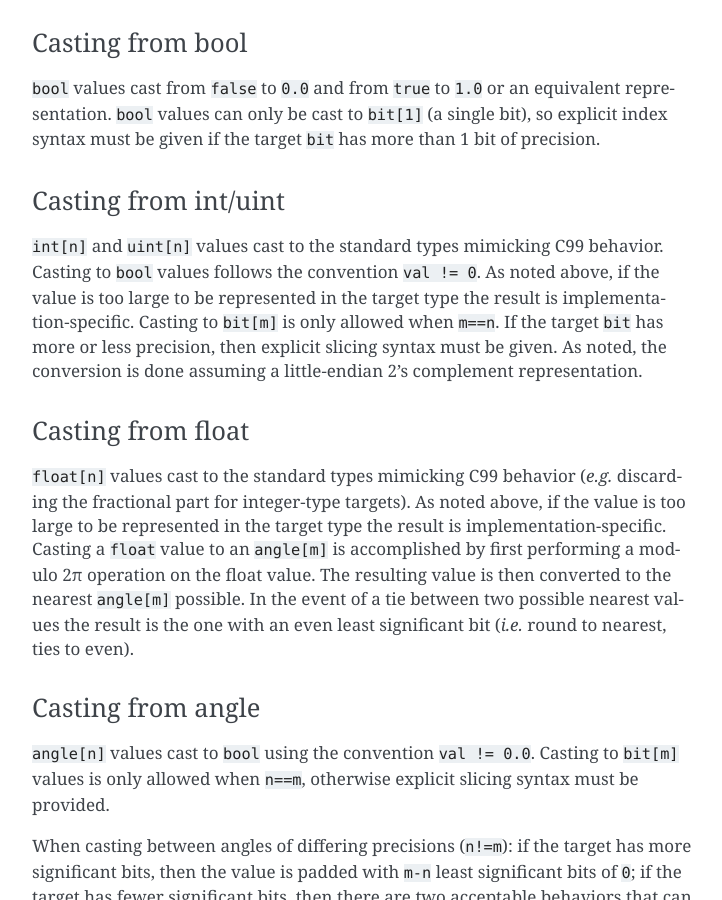
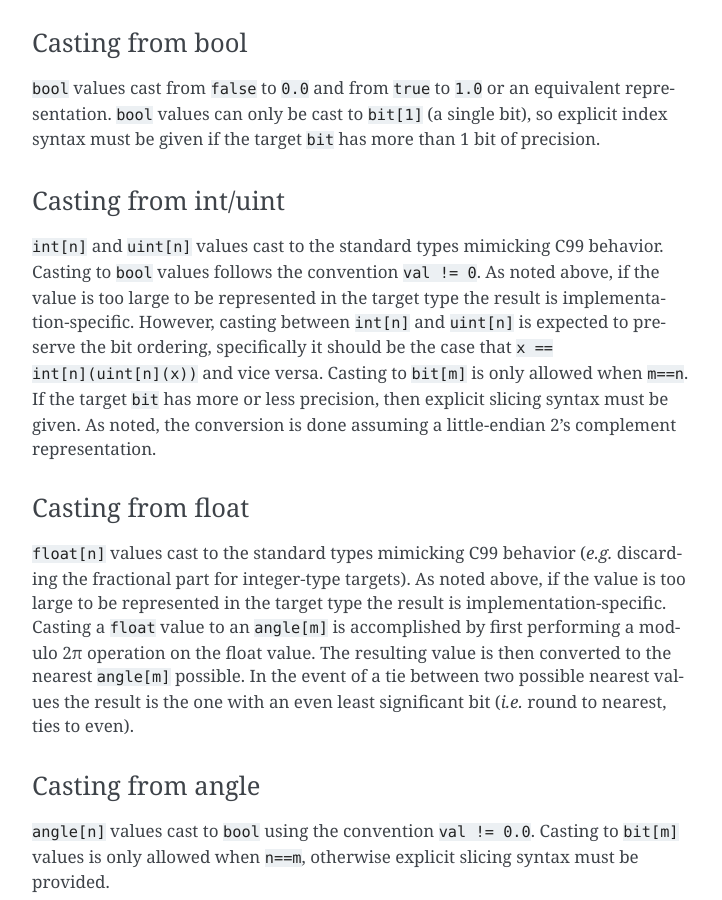
Before and after one commit to openqasm/openqasm, a Sphinx documentation site: the page built from source/language/types.rst, in a window 1280 px wide and 900 px high, scrolled down 8052 px. Shown: the whole window, without its empty margins (388-1110 px from the left). Built offline with Sphinx 7.4.7, drawn with Linux system fonts in a browser that asks for light colours; cross-references to code outside the pages are shown as plain code.

Commit message:
Specify that int(uint(x)) == x

```diff
--- a/source/language/types.rst
+++ b/source/language/types.rst
@@ -435,8 +435,10 @@ Casting from int/uint
 ``int[n]`` and ``uint[n]`` values cast to the standard types mimicking C99
 behavior. Casting to ``bool`` values follows the convention ``val != 0``.
 As noted above, if the value is too large to be represented in the
-target type the result is implementation-specific. Casting to ``bit[m]``
-is only allowed when ``m==n``. If the target
+target type the result is implementation-specific. However,
+casting between ``int[n]`` and ``uint[n]`` is expected to preserve the bit
+ordering, specifically it should be the case that ``x == int[n](uint[n](x))``
+and vice versa. Casting to ``bit[m]`` is only allowed when ``m==n``. If the target
 ``bit`` has more or less precision, then explicit slicing syntax must be given.
 As noted, the conversion is done assuming a little-endian 2's complement
 representation.
```
